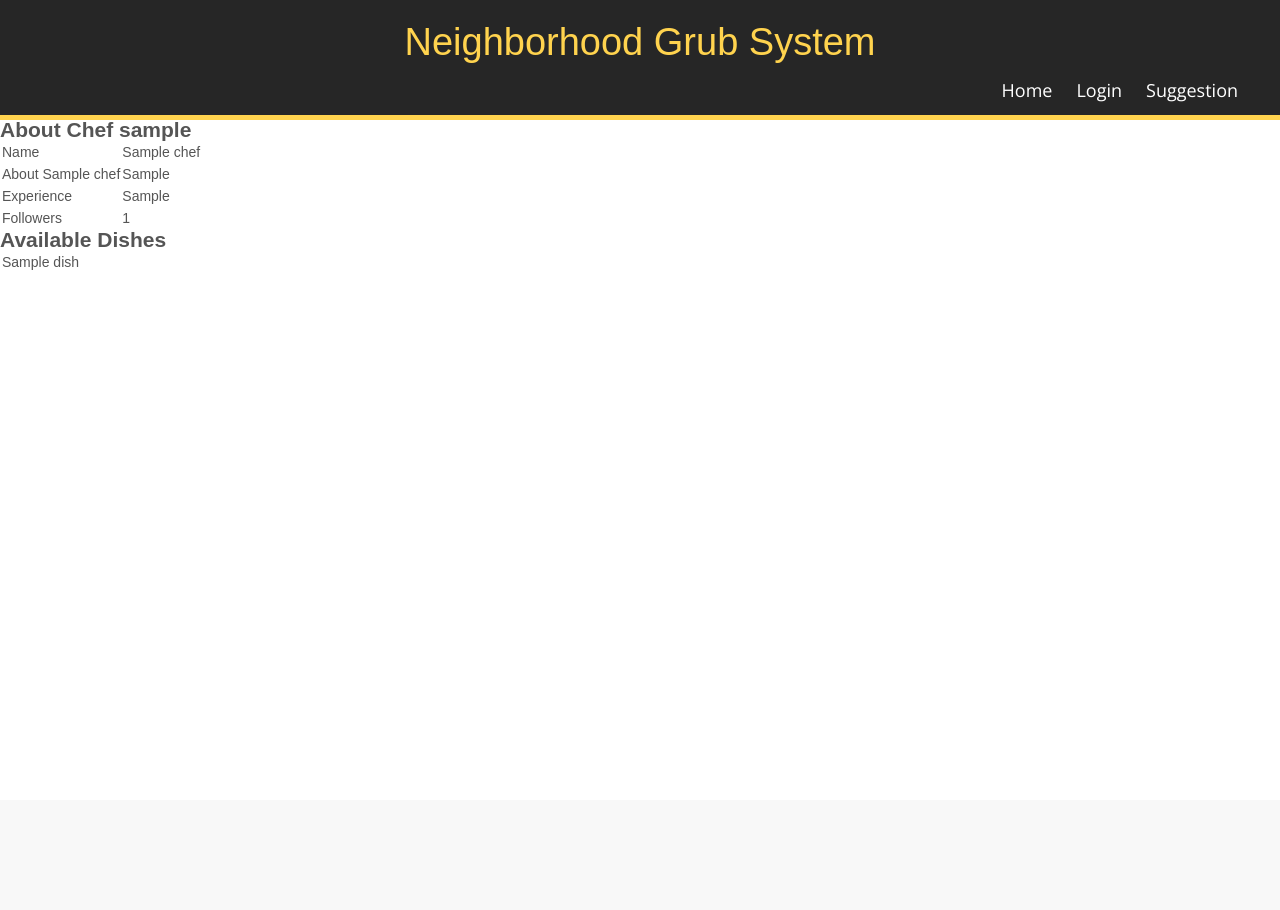
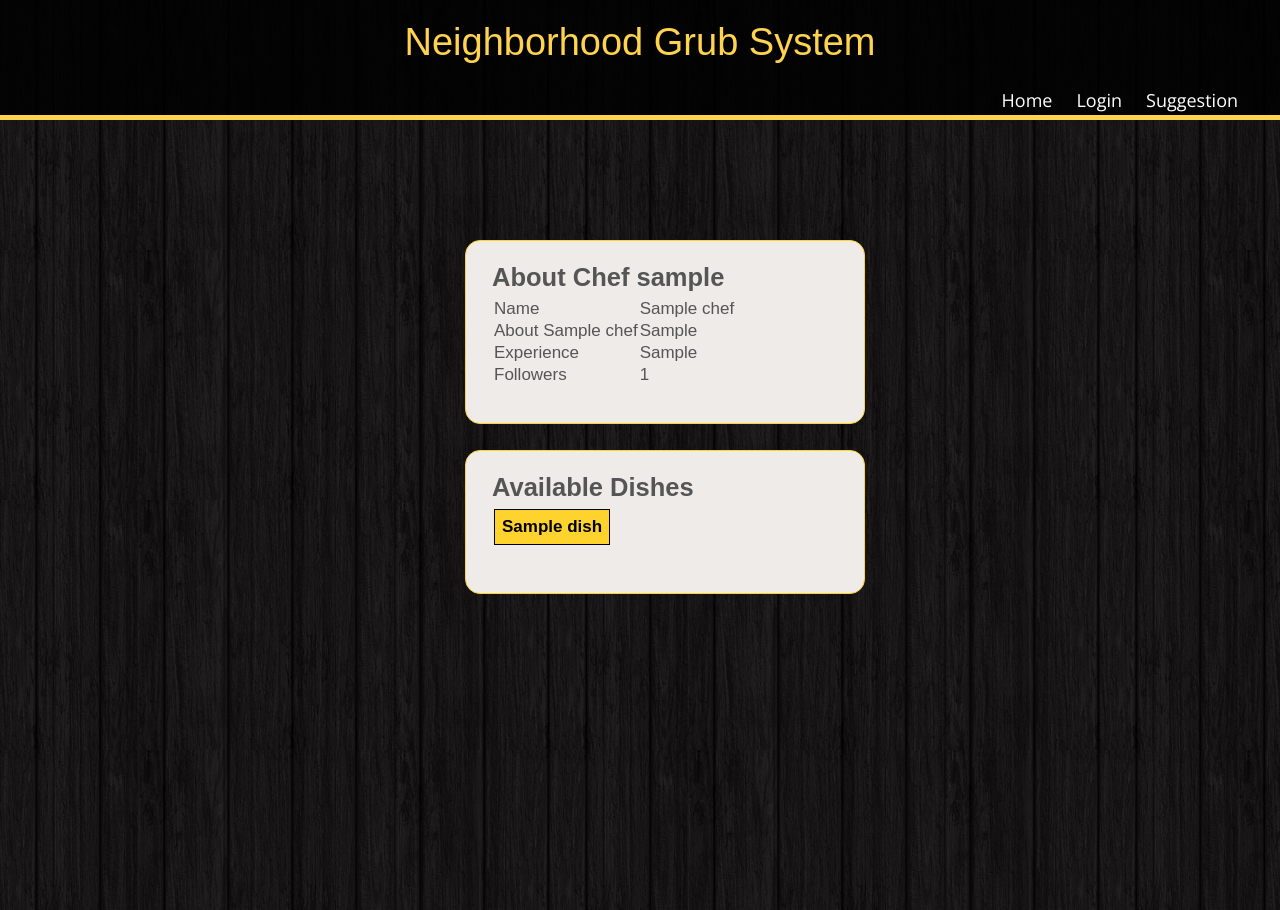
Before and after one commit to MRehman000/Neighborhood-Grub-System, a Django app: page /dishes/chefs/1/ in a window 1280 px wide. Before the commit the page ends 270 px from the top, so only its background shows below. Run offline with Django 3.2, Linux system fonts and the light colour scheme; tables that the repository leaves empty hold one stand-in row (values such as "Sample post").

Commit message:
Chef profile is done and google map name changed inside chef_history.html

```diff
--- a/django-project/dishes/templates/dishes/chef_detail.html
+++ b/django-project/dishes/templates/dishes/chef_detail.html
@@ -1,4 +1,97 @@
+{% load static %}
 {% include "ngs/header.html" %}
+
+<!DOCTYPE html>
+<html>
+  <head>
+    <title>Post Details</title>
+    <link href="{% static 'css/chef_profile.css' %}" rel = "stylesheet" type="text/css"/>
+    <link href='http://fonts.googleapis.com/css?family=Open+Sans:400,600,600italic' rel='stylesheet' type='text/css'>
+    <style type="text/css">
+
+      /*.input{height: 820px;}*/
+      body{background: url({% static 'img/wood.jpg' %});}
+      .aval_dish{
+
+      }
+      .aval_dish a{
+        float: left;
+      }
+    </style>
+
+  </head>
+
+  <body>
+
+    <div class = "wrap input content float_left">
+      <div class ="about_chef ">
+          <h2>About Chef {{chef.user.username}}</h2>
+              <table>
+                <tr>
+                  <td>Name</td><td>{{ chef.name }}</td>
+                </tr>
+                <tr>
+                  <td>About {{ chef.name }}</td><td>{{ chef.blurb }}</td>
+                </tr>
+                <tr>
+                  <td>Experience</td><td>{{ chef.experience }}</td>
+                </tr>
+                <tr>
+                  <td>Followers</td><td>{{ chef.count_followers }}</td>
+                </tr>
+              </table>
+              {% if open_dish_posts %}
+
+              {% if has_history %}
+              <a href="history/">History</a>
+              {% endif %}
+          </div>
+
+         <div class="aval_dish">
+            <h2>Available Dishes</h2>
+            <table>
+            {% for dish_post in open_dish_posts %}
+              <tr>
+                <td>
+                  <a href="/dishes/posts/{{ dish_post.id }}/">{{dish_post.dish.name}}</a>
+                </td>
+              </tr>
+            {% endfor %}
+            </table>
+          {% endif %}
+        </div>
+
+
+    </div>
+
+
+  </body>
+
+
+</html>
+
+
+
+
+
+
+
+
+
+
+
+
+
+
+
+
+
+
+
+
+
+
+<!--
 
 <h2>About Chef {{chef.user.username}}</h2>
 <table>
@@ -30,3 +123,4 @@
 {% if has_history %}
 <a href="history/">History</a>
 {% endif %}
+ -->
--- a/django-project/dishes/templates/dishes/chef_history.html
+++ b/django-project/dishes/templates/dishes/chef_history.html
@@ -9,7 +9,7 @@
       </li>
     {% endfor %}
   </ul>
-  {% include "dishes/includes/google-maps.html" %}
+  {% include "dishes/includes/google-maps-dish-posts.html" %}
 {% else %}
   <p>{{ chef.name }} has no history.</p>
 {% endif %}
--- /dev/null
+++ b/django-project/static/css/chef_profile.css
@@ -0,0 +1,82 @@
+.fix{overflow:hidden}
+*{margin-bottom: 10px;}
+
+body{background-color:rgb(242,242,242);}
+
+.input{
+
+		width: 400px;
+		height: auto;
+
+		margin: 0 auto;
+		margin-top: 100px;
+		padding-top: 20px;
+		padding-left: 50px;
+		border-radius: 20px;
+		-webkit-border-radius:20px;
+		-moz-border-radius:20px;
+		-o-border-radius:20px;
+		font-family: arial;
+		color: #555;
+		margin-bottom: 160px;
+		padding-bottom: 120px;
+	}
+
+.input button {
+        background-color: #ffd34e;
+        border: 0 none;
+        border-radius: 10px;
+        font-size: 20px;
+        height: 36px;
+        margin-bottom: 20px;
+        margin-left: 0px;
+        margin-top: 54px;
+        width: 140px;
+        float: left;
+        margin-right: 20px;
+      }
+
+.input button:hover, #current{background-color: rgb(106,187,155);}
+
+
+p{color:red;}
+
+.input a{
+	color: black;
+	background: #ffd32e;
+	padding: 7px;
+	margin-right: 16px;
+	font-weight: bold;
+
+	border: 1px solid;
+}
+
+.input a:hover, #current{background-color: rgb(106,187,155);color:black;}
+
+
+.about_chef{
+	border: solid 1px #ffd32e;
+	border-radius: 15px;
+	margin-bottom: 26px;
+	background-color:rgb(238,235,232);
+	padding: 26px;
+	font-size: 17px;
+}
+
+.order_dish{
+	border: solid 1px #ffd32e;
+	border-radius: 15px;
+	margin-bottom: 26px;
+	background-color:rgb(238,235,232);
+	padding: 26px;
+	font-size: 17px;
+}
+
+.aval_dish{
+	border: solid 1px #ffd32e;
+	border-radius: 15px;
+	margin-bottom: 26px;
+	background-color:rgb(238,235,232);
+	padding: 26px;
+	font-size: 17px;
+}
```
